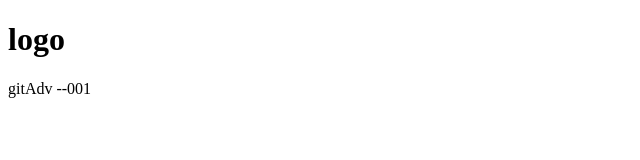
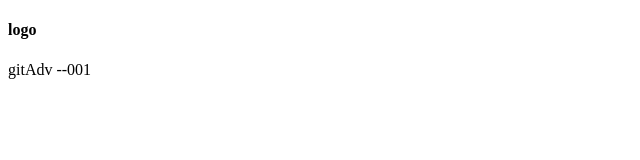
Before and after one commit to tal0311/gitAdv-001, a plain HTML site: page index.html in a window 1280 px wide. Shown: the whole page, without its empty margins (0-640 px from the left). Drawn offline with Linux system fonts and the light colour scheme.

Commit message:
made title smaller

```diff
--- a/index.html
+++ b/index.html
@@ -10,7 +10,7 @@
 
 <body>
     <header>
-        <h1>logo</h1>
+        <h4>logo</h4>
     </header>
     <div>gitAdv --001</div>
 
```
